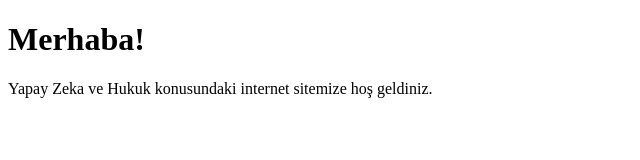
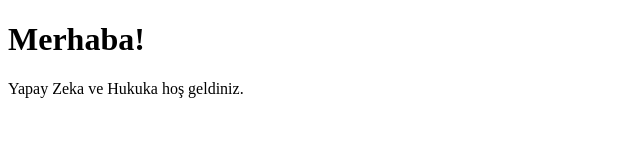
Before and after one commit to Melisasav/yapayzekavehukuk, a plain HTML site: page index.html in a window 1280 px wide. Shown: the whole page, without its empty margins (0-640 px from the left). Drawn offline with Linux system fonts and the light colour scheme.

Commit message:
index.html

```diff
--- a/index.html
+++ b/index.html
@@ -5,6 +5,6 @@
 </head>
 <body>
   <h1>Merhaba!</h1>
-  <p>Yapay Zeka ve Hukuk konusundaki internet sitemize hoş geldiniz.</p>
+  <p>Yapay Zeka ve Hukuka hoş geldiniz.</p>
 </body>
 </html>
```
